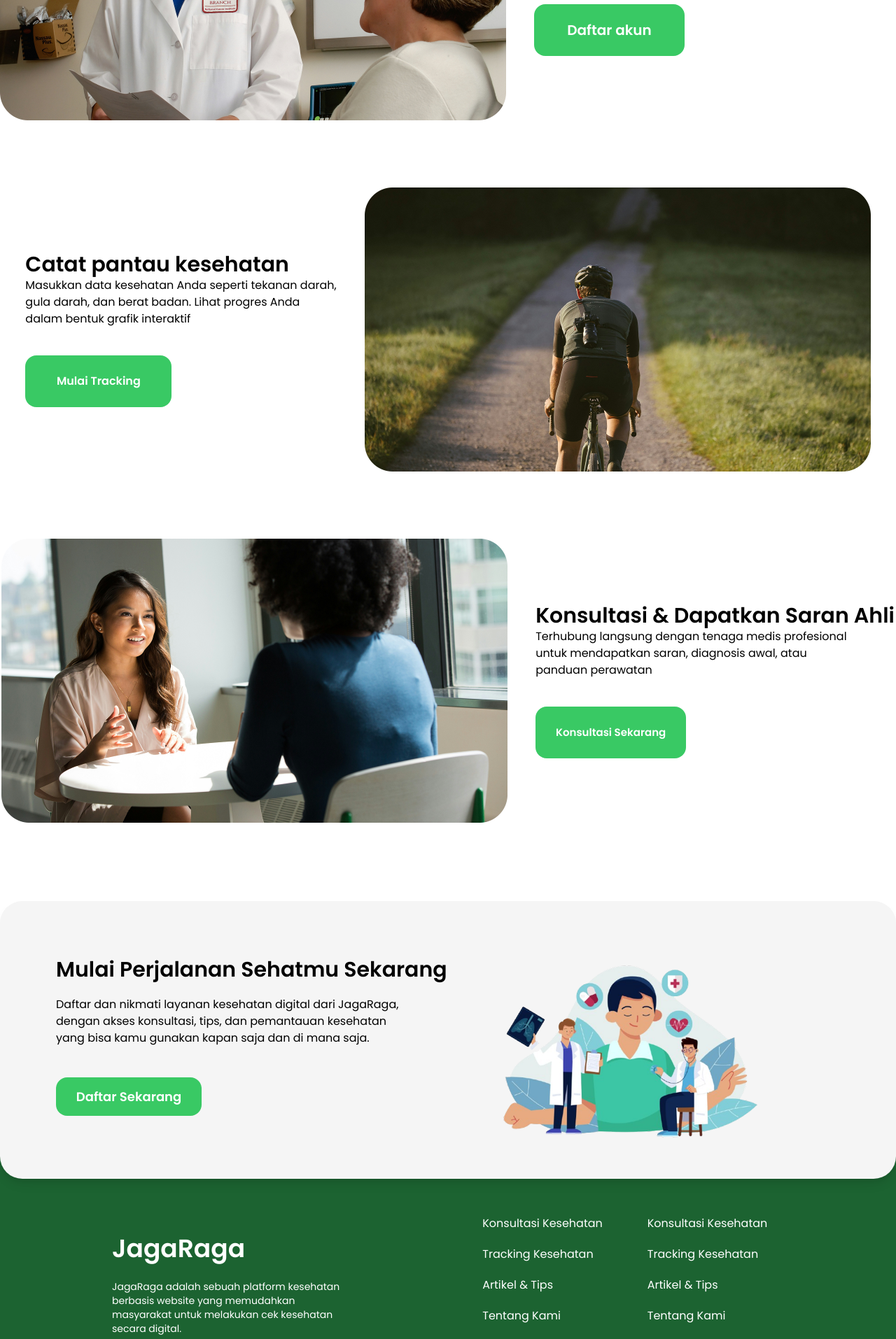
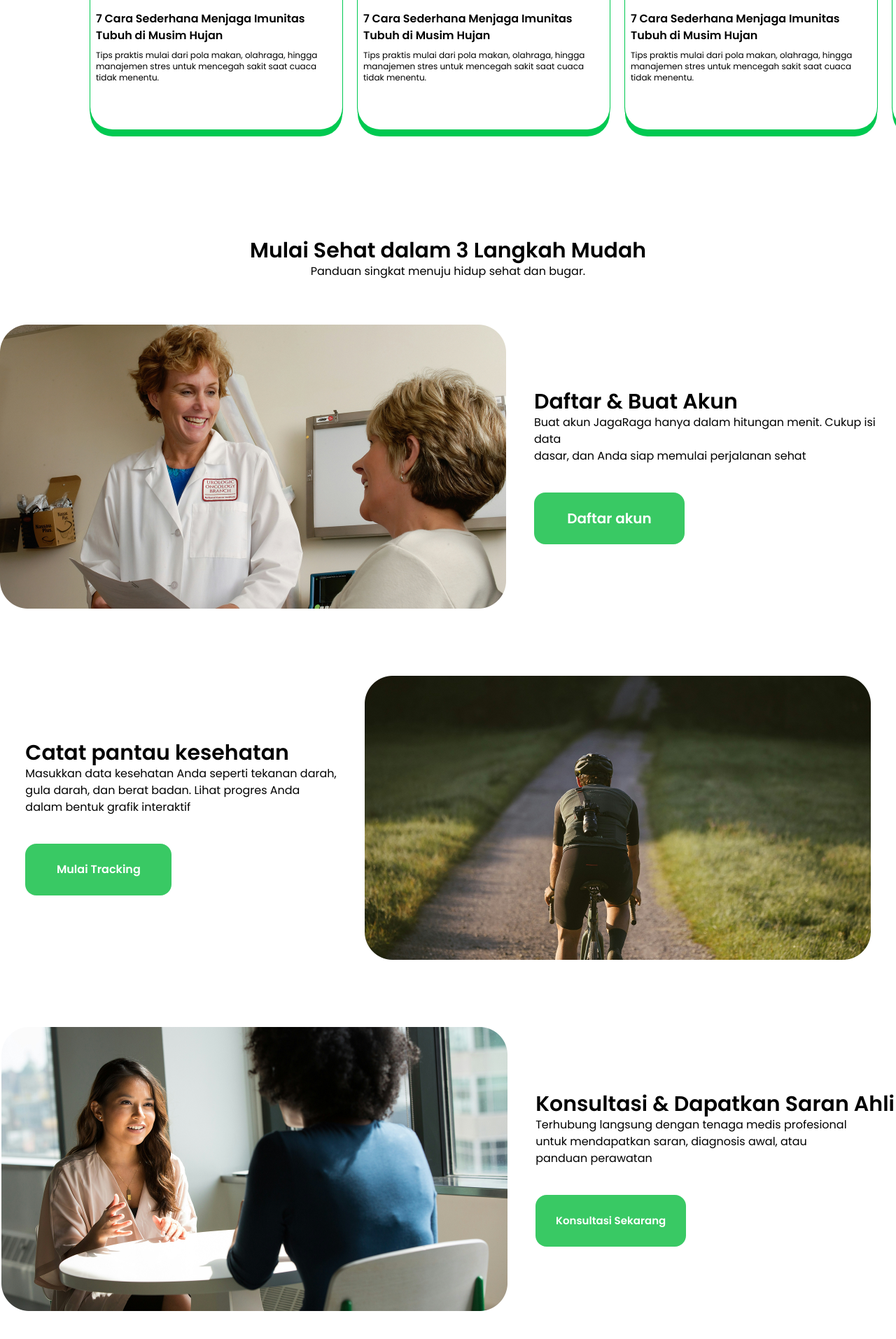
Before and after one commit to yowxy/MAGE-ITS, a Laravel app: page / in a window 1280 px wide. Shown: the part 2765-4679 px from the top of the page at 70% size. Run offline with Laravel 12, Linux system fonts and the light colour scheme; style sheets or scripts are compiled from the project's sources; some libraries are stand-ins or nearby versions.

Commit message:
feat: slicing artikel & tips terbaru

```diff
--- a/resources/css/app.css
+++ b/resources/css/app.css
@@ -12,6 +12,14 @@
 @theme {
     --font-sans: 'Instrument Sans', ui-sans-serif, system-ui, sans-serif, 'Apple Color Emoji', 'Segoe UI Emoji',
         'Segoe UI Symbol', 'Noto Color Emoji';
+}
+
+.no-scrollbar::-webkit-scrollbar {
+  display: none;
+}
+.no-scrollbar {
+  -ms-overflow-style: none;
+  scrollbar-width: none;
 }
 
 .swiper-button-next::after,
--- a/resources/views/livewire/landing-page.blade.php
+++ b/resources/views/livewire/landing-page.blade.php
@@ -1,236 +1,220 @@
 @extends('layouts.view')
 @section('content')
     <div>
-    <div class="flex justify-center flex-col font-poppins">
-        @include('components.navbar')
-        <div class="container  mt-14 flex flex-col  w-full">
+        <div class="flex justify-center flex-col font-poppins"> @include('components.navbar') <div
+                class="container mt-14 flex flex-col w-full">
                 <div class="flex flex-row w-full justify-between pl-10">
                     <div class="font-poppins">
-                    <h1 class="font-semibold text-4xl leading-12">
-                        <span class="font-semibold text-[#39C964] text-4xl">JagaRaga</span> - cek <br />
-                        Kesehatan Digital <br />
-                        Dalam Genggaman <br />
-                    </h1>
+                        <h1 class="font-semibold text-4xl leading-12"> <span
+                                class="font-semibold text-[#39C964] text-4xl">JagaRaga</span> - cek <br /> Kesehatan Digital
+                            <br /> Dalam Genggaman <br /> </h1>
                         <p class="mt-3.5">Akses mudah, cepat, dan aman untuk menjaga kesehatan Anda</p>
-                    <div class="mt-12">
-                        <button class="bg-green-500 rounded-lg text-white p-3 font-semibold">Daftar Gratis</button>
+                        <div class="mt-12"> <button class="bg-green-500 rounded-lg text-white p-3 font-semibold">Daftar
+                                Gratis</button> </div>
                     </div>
+                    <div> <img src="{{ asset('images/heroSection.png') }} " class="w-[476px] h-full" alt=""> </div>
                 </div>
-
-                <div>
-                    <img src="{{ asset('images/heroSection.png') }} " class="w-[476px] h-full" alt="">
-                </div>
-            </div>
-
                 <div class="pl-10 mt-36">
                     <h1 class="text-black font-semibold text-4xl">Fitur Unggulan</h1>
-                <p class="text-sm mt-2 mb-8">
-                    menampilkan sebuah fitur unggulan <br />
-                    dari aplikasi <span class="font-semibold text-[#39C964]">JagaRaga</span>
-                </p>
+                    <p class="text-sm mt-2 mb-8"> menampilkan sebuah fitur unggulan <br /> dari aplikasi <span
+                            class="font-semibold text-[#39C964]">JagaRaga</span> </p>
                 </div>
-
-            <div class="flex justify-center gap-28 flex-row">
-                @include('components.fitur-unggulan.kesehatanPribadi')
-                @include('components.fitur-unggulan.konsultasi-kesehatan')
+                <div class="flex justify-center gap-28 flex-row"> @include('components.fitur-unggulan.kesehatanPribadi') @include('components.fitur-unggulan.konsultasi-kesehatan')
                 </div>
-            <div class="flex justify-center mt-9">
-                @include('components.fitur-unggulan.informasi-edukasi')
+                <div class="flex justify-center mt-9"> @include('components.fitur-unggulan.informasi-edukasi') </div>
+                <div class="flex justify-center gap-28 mt-9 mb-9"> @include('components.fitur-unggulan.reminder') @include('components.fitur-unggulan.riwayat-medis')
                 </div>
-            <div class="flex justify-center gap-28 mt-9 mb-9">
-                @include('components.fitur-unggulan.reminder')
-                @include('components.fitur-unggulan.riwayat-medis')
-            </div>
-
                 <div class="flex justify-center mt-36 flex-col ">
                     <h1 class="text-black font-semibold text-3xl text-center">Kenapa Memilih Jaga Raga</h1>
                     <div>
-                    <div class="flex justify-center mt-14 gap-6">
-                        {{-- kemudahan akses --}}
-                        <div
+                        <div class="flex justify-center mt-14 gap-6"> {{-- kemudahan akses --}} <div
                                 class="relative group w-[351px] h-[322px] rounded-4xl overflow-hidden shadow-2xs hover:cursor-pointer">
-
-                            <!-- Gambar -->
-                            <img src="{{ asset('images/kemudahan-akses.png') }}" alt="Kemudahan Akses"
-                                class="w-[351px] h-[322px] object-cover">
-
-                            <!-- Overlay Hitam Transparan -->
+                                <!-- Gambar --> <img src="{{ asset('images/kemudahan-akses.png') }}" alt="Kemudahan Akses"
+                                    class="w-[351px] h-[322px] object-cover"> <!-- Overlay Hitam Transparan -->
                                 <div
                                     class="absolute inset-0 bg-black/60 opacity-0 group-hover:opacity-100 transition duration-300">
-                            </div>
-
-                            <!-- Teks -->
+                                </div> <!-- Teks -->
                                 <div
                                     class="absolute inset-0 flex flex-col items-center justify-center text-center text-white opacity-0 group-hover:opacity-100 transition duration-500 px-4">
                                     <h3 class="font-semibold text-lg">Kemudahan Akses</h3>
-                                <p class="text-sm mt-2">
-                                    Tidak perlu antre di rumah sakit, semua bisa diakses dari rumah 24/7.
-                                </p>
+                                    <p class="text-sm mt-2"> Tidak perlu antre di rumah sakit, semua bisa diakses dari rumah
+                                        24/7. </p>
                                 </div>
-
                             </div>
-
                             <div
                                 class="relative group w-[351px] h-[322px] rounded-4xl overflow-hidden shadow-2xs hover:cursor-pointer">
-
-                            <!-- Gambar -->
-                            <img src="{{ asset('images/layanan-integrasi.png') }}" alt="Kemudahan Akses"
-                                class="w-[351px] h-[322px] object-cover">
-
-                            <!-- Overlay Hitam Transparan -->
+                                <!-- Gambar --> <img src="{{ asset('images/layanan-integrasi.png') }}" alt="Kemudahan Akses"
+                                    class="w-[351px] h-[322px] object-cover"> <!-- Overlay Hitam Transparan -->
                                 <div
                                     class="absolute inset-0 bg-black/60 opacity-0 group-hover:opacity-100 transition duration-300">
-                            </div>
-
-                            <!-- Teks -->
+                                </div> <!-- Teks -->
                                 <div
                                     class="absolute inset-0 flex flex-col items-center justify-center text-center text-white opacity-0 group-hover:opacity-100 transition duration-500 px-4">
                                     <h3 class="font-semibold text-lg">Layanan Integrasi</h3>
-                                <p class="text-sm mt-2">
-                                    mulai dari tracking kesehatan, konsultasi, <br />
-                                    edukasi, hingga penyimpanan riwayat <br />
-                                    medis. <br />
-                                </p>
+                                    <p class="text-sm mt-2"> mulai dari tracking kesehatan, konsultasi, <br /> edukasi,
+                                        hingga penyimpanan riwayat <br /> medis. <br /> </p>
                                 </div>
-
                             </div>
-
                             <div
                                 class="relative group w-[351px] h-[322px] rounded-4xl overflow-hidden shadow-2xs hover:cursor-pointer">
-
-                            <!-- Gambar -->
-                            <img src="{{ asset('images/keamanan-data.png') }}" alt="Kemudahan Akses"
-                                class="w-[351px] h-[322px] object-cover">
-
-                            <!-- Overlay Hitam Transparan -->
+                                <!-- Gambar --> <img src="{{ asset('images/keamanan-data.png') }}" alt="Kemudahan Akses"
+                                    class="w-[351px] h-[322px] object-cover"> <!-- Overlay Hitam Transparan -->
                                 <div
                                     class="absolute inset-0 bg-black/60 opacity-0 group-hover:opacity-100 transition duration-300">
-                            </div>
-
-                            <!-- Teks -->
+                                </div> <!-- Teks -->
                                 <div
                                     class="absolute inset-0 flex flex-col items-center justify-center text-center text-white opacity-0 group-hover:opacity-100 transition duration-500 px-4">
                                     <h3 class="font-semibold text-lg">Privasi & Keamanan Data</h3>
-                                <p class="text-sm mt-2">
-                                    Data kesehatan Anda aman dan hanya <br />
-                                    Anda yang bisa mengaksesnya. <br />
-                                </p>
-                            </div>
-
+                                    <p class="text-sm mt-2"> Data kesehatan Anda aman dan hanya <br /> Anda yang bisa
+                                        mengaksesnya. <br /> </p>
                                 </div>
                             </div>
-
-
+                        </div>
                     </div>
                     <div class="mt-32 flex flex-col items-center">
                         <h1 class="font-semibold text-3xl mb-8">Testimoni Pengguna</h1>
-                    <div class="w-full max-w-5xl">
-                        @include('components.testimoni-pengguna.testimoni-pengguna')
+                        <div class="w-full max-w-5xl"> @include('components.testimoni-pengguna.testimoni-pengguna') </div>
+                    </div>
+                </div>
+                <div class="w-full mt-32">
+                    <div class="flex w-full px-32 justify-between">
+                        <div class="gap-5">
+                            <h1 class="font-semibold text-3xl">Artikel & Tips Terbaru</h1>
+                            <p>Info kesehatan, tips sehat, dan panduan ahli untuk hidup lebih bugar.</p>
+                        </div>
+                        <div>
+                            <p>Dapatkan informasi kesehatan terkini, tips gaya hidup sehat</p>
+                        </div>
+                    </div>
+                    <div class="mt-16 px-32 overflow-x-auto no-scrollbar">
+                        <div class="inline-flex gap-5">
+                            {{-- Content Slider --}}
+                            <div class="flex-shrink-0 relative border border-green-500 w-[362px] h-[415px] rounded-4xl">
+                                <div class="absolute w-[360px] h-[420px] bg-green-500 rounded-4xl">
+                                    <div class="absolute w-[360px] h-[410px] rounded-4xl bg-white"> <img
+                                            src="/images/artikel_tips_terbaru.jpg" alt=""
+                                            class="w-full h-56 rounded-4xl">
+                                        <h1 class="mt-4 mb-2 mx-2 font-semibold"> 7 Cara Sederhana Menjaga Imunitas Tubuh di
+                                            Musim Hujan </h1>
+                                        <p class="mx-2 text-xs"> Tips praktis mulai dari pola makan, olahraga, hingga
+                                            manajemen stres untuk mencegah sakit saat cuaca tidak menentu. </p>
                                     </div>
                                 </div>
                             </div>
 
+                            {{-- Content Slider --}}
+                            <div class="flex-shrink-0 relative border border-green-500 w-[362px] h-[412px] rounded-4xl">
+                                <div class="absolute w-[360px] h-[420px] bg-green-500 rounded-4xl">
+                                    <div class="absolute w-[360px] h-[410px] rounded-4xl bg-white"> <img
+                                            src="/images/artikel_tips_terbaru.jpg" alt=""
+                                            class="w-full h-56 rounded-4xl">
+                                        <h1 class="mt-4 mb-2 mx-2 font-semibold"> 7 Cara Sederhana Menjaga Imunitas Tubuh di
+                                            Musim Hujan </h1>
+                                        <p class="mx-2 text-xs"> Tips praktis mulai dari pola makan, olahraga, hingga
+                                            manajemen stres untuk mencegah sakit saat cuaca tidak menentu. </p>
+                                    </div>
+                                </div>
+                            </div>
 
-            <div class="flex flex-col items-center">
-                <!-- Title -->
+                            {{-- Content Slider --}}
+                            <div class="flex-shrink-0 relative border border-green-500 w-[362px] h-[412px] rounded-4xl">
+                                <div class="absolute w-[360px] h-[420px] bg-green-500 rounded-4xl">
+                                    <div class="absolute w-[360px] h-[410px] rounded-4xl bg-white"> <img
+                                            src="/images/artikel_tips_terbaru.jpg" alt=""
+                                            class="w-full h-56 rounded-4xl">
+                                        <h1 class="mt-4 mb-2 mx-2 font-semibold"> 7 Cara Sederhana Menjaga Imunitas Tubuh di
+                                            Musim Hujan </h1>
+                                        <p class="mx-2 text-xs"> Tips praktis mulai dari pola makan, olahraga, hingga
+                                            manajemen stres untuk mencegah sakit saat cuaca tidak menentu. </p>
+                                    </div>
+                                </div>
+                            </div>
+
+                            {{-- Content Slider --}}
+                            <div class="flex-shrink-0 relative border border-green-500 w-[362px] h-[412px] rounded-4xl">
+                                <div class="absolute w-[360px] h-[420px] bg-green-500 rounded-4xl">
+                                    <div class="absolute w-[360px] h-[410px] rounded-4xl bg-white"> <img
+                                            src="/images/artikel_tips_terbaru.jpg" alt=""
+                                            class="w-full h-56 rounded-4xl">
+                                        <h1 class="mt-4 mb-2 mx-2 font-semibold"> 7 Cara Sederhana Menjaga Imunitas Tubuh di
+                                            Musim Hujan </h1>
+                                        <p class="mx-2 text-xs"> Tips praktis mulai dari pola makan, olahraga, hingga
+                                            manajemen stres untuk mencegah sakit saat cuaca tidak menentu. </p>
+                                    </div>
+                                </div>
+                            </div>
+
+                            {{-- Content Slider --}}
+                            <div class="flex-shrink-0 relative border border-green-500 w-[362px] h-[412px] rounded-4xl">
+                                <div class="absolute w-[360px] h-[420px] bg-green-500 rounded-4xl">
+                                    <div class="absolute w-[360px] h-[410px] rounded-4xl bg-white"> <img
+                                            src="/images/artikel_tips_terbaru.jpg" alt=""
+                                            class="w-full h-56 rounded-4xl">
+                                        <h1 class="mt-4 mb-2 mx-2 font-semibold"> 7 Cara Sederhana Menjaga Imunitas Tubuh di
+                                            Musim Hujan </h1>
+                                        <p class="mx-2 text-xs"> Tips praktis mulai dari pola makan, olahraga, hingga
+                                            manajemen stres untuk mencegah sakit saat cuaca tidak menentu. </p>
+                                    </div>
+                                </div>
+                            </div>
+                        </div>
+                    </div>
+                    <div class="flex flex-col items-center"> <!-- Title -->
                         <div class="text-center mt-36">
                             <h1 class="font-semibold text-3xl">Mulai Sehat dalam 3 Langkah Mudah</h1>
                             <p>Panduan singkat menuju hidup sehat dan bugar.</p>
                         </div>
-                <div class="w-full max-w-7xl  mt-16 flex flex-col gap-24">
-
-                    <div class="flex flex-row items-center justify-center gap-10">
-                        <img src="{{ asset('images/gambar1.png') }}" alt="" class="w-[723] h-[406px]">
+                        <div class="w-full max-w-7xl mt-16 flex flex-col gap-24">
+                            <div class="flex flex-row items-center justify-center gap-10"> <img
+                                    src="{{ asset('images/gambar1.png') }}" alt="" class="w-[723] h-[406px]">
                                 <div>
                                     <h1 class="font-semibold text-3xl">Daftar & Buat Akun</h1>
-                            <p>
-                                Buat akun JagaRaga hanya dalam hitungan menit. Cukup isi data <br />
-                                dasar, dan Anda siap memulai perjalanan sehat
-                            </p>
-                            <div class="mt-10">
-                                <button
+                                    <p> Buat akun JagaRaga hanya dalam hitungan menit. Cukup isi data <br /> dasar, dan Anda
+                                        siap memulai perjalanan sehat </p>
+                                    <div class="mt-10"> <button
                                             class="w-[215px] h-[74px] bg-[#39C964] text-white rounded-2xl font-semibold text-[20px]">
-                                    Daftar akun
-                                </button>
-                            </div>
+                                            Daftar akun </button> </div>
                                 </div>
                             </div>
                             <div class="flex flex-row items-center justify-center gap-10">
                                 <div>
                                     <h1 class="font-semibold text-3xl">Catat pantau kesehatan</h1>
-                            <p>
-                                Masukkan data kesehatan Anda seperti tekanan darah, <br />
-                                gula darah, dan berat badan. Lihat progres Anda <br />
-                                dalam bentuk grafik interaktif
-                            </p>
-                            <div class="mt-10">
-                                <button
+                                    <p> Masukkan data kesehatan Anda seperti tekanan darah, <br /> gula darah, dan berat
+                                        badan. Lihat progres Anda <br /> dalam bentuk grafik interaktif </p>
+                                    <div class="mt-10"> <button
                                             class="w-[209px] h-[74px] bg-[#39C964] rounded-2xl text-white font-semibold">
-                                    Mulai Tracking
-                                </button>
+                                            Mulai Tracking </button> </div>
+                                </div> <img src="{{ asset('images/gambar2.png') }}" alt=""
+                                    class="w-[723] h-[406px]">
                             </div>
-                        </div>
-                        <img src="{{ asset('images/gambar2.png') }}" alt="" class="w-[723] h-[406px]">
-                    </div>
-                    <div class="flex flex-row items-center justify-center gap-10">
-                        <img src="{{ asset('images/gambar3.png') }}" alt="" class="w-[723px] h-[406px]">
+                            <div class="flex flex-row items-center justify-center gap-10"> <img
+                                    src="{{ asset('images/gambar3.png') }}" alt="" class="w-[723px] h-[406px]">
                                 <div>
                                     <h1 class="font-semibold text-3xl">Konsultasi & Dapatkan Saran Ahli</h1>
-                            <p>
-                                Terhubung langsung dengan tenaga medis profesional <br />
-                                untuk mendapatkan saran, diagnosis awal, atau <br />
-                                panduan perawatan <br />
-                            </p>
-                            <div class="mt-10 ">
-                                <button
+                                    <p> Terhubung langsung dengan tenaga medis profesional <br /> untuk mendapatkan saran,
+                                        diagnosis awal, atau <br /> panduan perawatan <br /> </p>
+                                    <div class="mt-10 "> <button
                                             class="w-[215px] h-[74px] bg-[#39C964] text-white rounded-2xl font-semibold text-[15px] p-5 ">
-                                    Konsultasi Sekarang
-                                </button>
-                            </div>
+                                            Konsultasi Sekarang </button> </div>
                                 </div>
                             </div>
                         </div>
                     </div>
                     <div class="flex justify-center mt-28 relative z-10">
                         <div class="bg-[#F5F5F5] w-[1292px] h-[397px] rounded-4xl shadow-lg -mb-20">
-                <div class="m-20 flex flex-row gap-14">
-
-                    {{-- Teks CTA --}}
-                    <div class="flex flex-col">
-                        <h1 class="font-semibold text-3xl">
-                            Mulai Perjalanan Sehatmu Sekarang
-                        </h1>
-                        <p class="mt-5">
-                            Daftar dan nikmati layanan kesehatan digital dari JagaRaga, <br/>
-                            dengan akses konsultasi, tips, dan pemantauan kesehatan <br/>
-                            yang bisa kamu gunakan kapan saja dan di mana saja. <br/>
-                        </p>
-                        <div class="mt-11">
-                            <button
-                                class="w-[208px] h-[55px] bg-[#39C964] text-white rounded-2xl font-semibold text-[18px]"
-                            >
-                                Daftar Sekarang
-                            </button>
+                            <div class="m-20 flex flex-row gap-14"> {{-- Teks CTA --}} <div class="flex flex-col">
+                                    <h1 class="font-semibold text-3xl"> Mulai Perjalanan Sehatmu Sekarang </h1>
+                                    <p class="mt-5"> Daftar dan nikmati layanan kesehatan digital dari JagaRaga, <br />
+                                        dengan akses konsultasi, tips, dan pemantauan kesehatan <br /> yang bisa kamu
+                                        gunakan kapan saja dan di mana saja. <br /> </p>
+                                    <div class="mt-11"> <button
+                                            class="w-[208px] h-[55px] bg-[#39C964] text-white rounded-2xl font-semibold text-[18px]">
+                                            Daftar Sekarang </button> </div>
+                                </div> {{-- Gambar CTA --}} <div> <img src="{{ asset('images/health.png') }}"
+                                        alt="Health Illustration" class="w-[400px] h-[267px]"> </div>
                             </div>
                         </div>
-
-                    {{-- Gambar CTA --}}
-                    <div>
-                        <img
-                            src="{{ asset('images/health.png') }}"
-                            alt="Health Illustration"
-                            class="w-[400px] h-[267px]"
-                        >
-                    </div>
-                </div>
-            </div>
-        </div>
-
-        {{-- Footer --}}
-        @include('components.footer')
-
-
-
+                    </div> {{-- Footer --}} @include('components.footer')
                 </div>
             </div>
         </div>
```
Also changed, not shown: 1 other file. Lines whose indentation alone changed are shown as unchanged.
